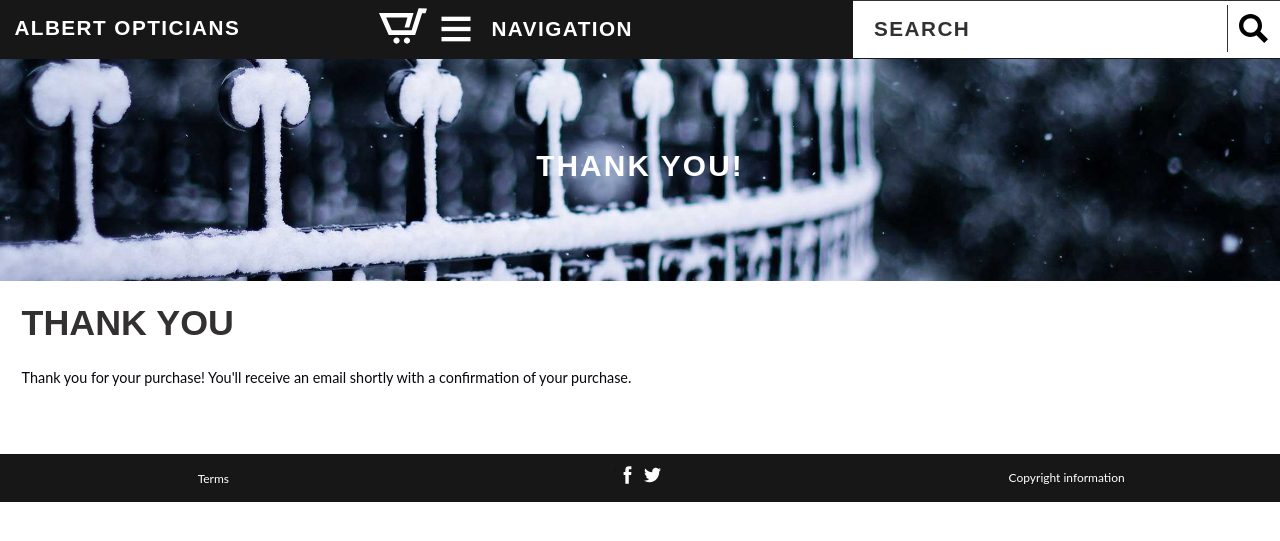
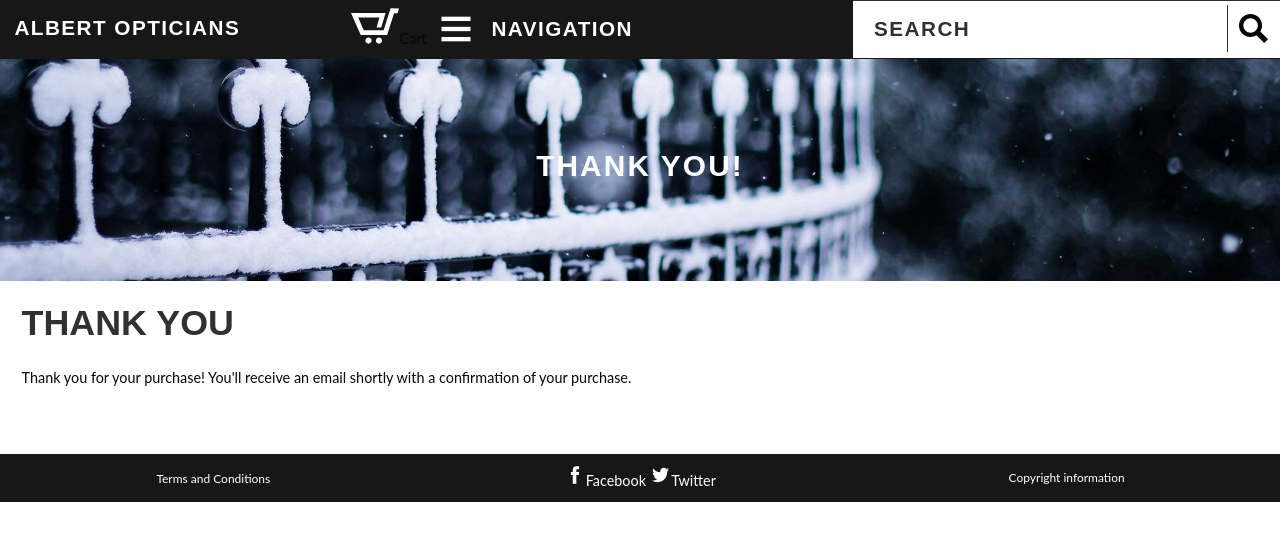
Before and after one commit to chav0021/ecommerce-website, a Jekyll site: the page built from thank-you.html, in a window 1280 px wide. Shown: the top 541 px of the page. Built offline with Jekyll 4.4.1, drawn with Linux system fonts in a browser that asks for light colours; some web fonts are replaced; Markdown is read by kramdown in place of the engine named in the settings.

Commit message:
Fixed Visibility of Nav

```diff
--- a/_includes/nav.html
+++ b/_includes/nav.html
@@ -1,4 +1,4 @@
-<nav class="grid nav nav-top" data-state="collapsed">
+<nav class="grid nav nav-top" data-state="collapsed" role="navigation">
 	<ul>
 		<li class="unit unit-s-1 unit-m-1-3 unit-l-1-3 brand mega">
 			<a href="{{site.baseurl}}/" class="{% if page.url == '/' %}current{% endif %}">Home</a>
--- a/_layouts/default.html
+++ b/_layouts/default.html
@@ -21,14 +21,14 @@
 
 <body>
 
-	<header class="grid grid-middle">
+	<header class="grid grid-middle" role="banner">
 		<div class="unit unit-s-1 unit-m-1-3 unit-l-1-3">
 			<a href="{{site.baseurl}}/" class="logo giga brand">ALBERT OPTICIANS</a>
-			<a href="{{site.baseurl}}/cart/" class="right-align"><img src="{{site.baseurl}}/images/shopping-cart.svg" class="shopping-cart"></a>
+			<a href="{{site.baseurl}}/cart/" class="right-align"><img src="{{site.baseurl}}/images/shopping-cart.svg" class="shopping-cart" alt="shopping cart icon">Cart</a>
 		</div>
 		<a href="#" class="nav-btn unit unit-s-1 unit-m-1-3 unit-l-1-3 giga brand"><span class="indent">Navigation</span></a>
 		<div class="unit search unit-s-1 unit-m-1-3 unit-l-1-3">
-			<input type=search name=s placeholder="Search" class="giga brand"><a href="{{site.baseurl}}/search/"><i class="search-icon"></a></i>
+			<input type=search name=s placeholder="Search" class="giga brand" role="search"><a href="{{site.baseurl}}/search/"><i class="search-icon"></i></a>
 		</div>
 	</header>
 
@@ -38,14 +38,14 @@
 
 	{{content}}
 
-	<footer class="grid grid-middle pad-top-half pad-bottom-half">
+	<footer class="grid grid-middle pad-top-half pad-bottom-half" role="contentinfo">
 		<div class="unit unit-s-1 unit-m-1-3 unit-l-1-3">
-			<a class="milli">Terms</a>
+			<a class="milli">Terms and Conditions</a>
 		</div>
 		<div class="unit unit-s-1 unit-m-1-3 unit-l-1-3 social">
 			<ul class="list-group">
-				<li class="lg-inline-item"><a href="#"><i class="facebook"></i></a></li>
-				<li class="lg-inline-item"><a href="#"><i class="twitter"></i></a></li>
+				<li class="lg-inline-item"><a href="#facebook"><i class="facebook"></i>Facebook</a></li>
+				<li class="lg-inline-item"><a href="#twitter"><i class="twitter"></i>Twitter</a></li>
 			</ul>
 		</div>
 		<div class="unit unit-s-1 unit-m-1-3 unit-l-1-3">
```
